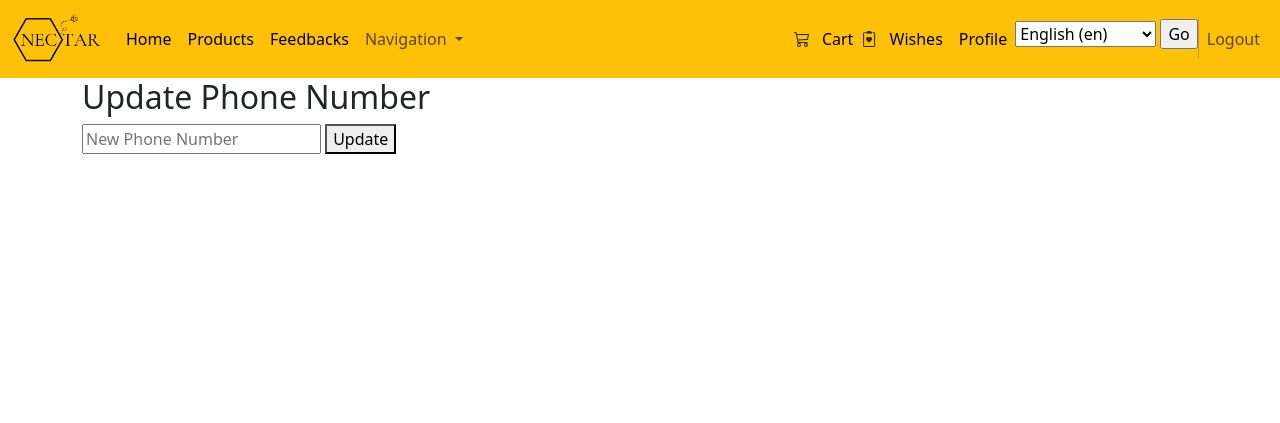
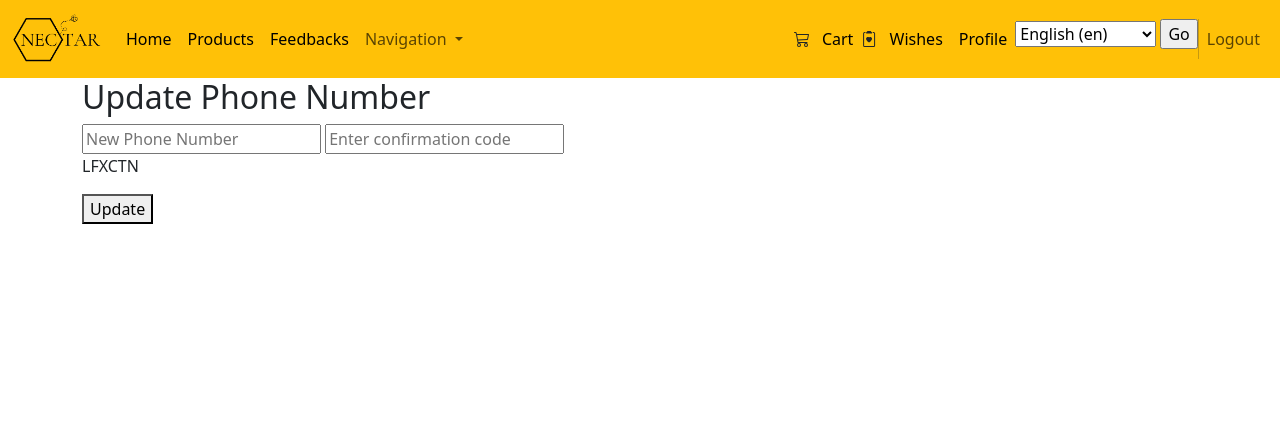
Before and after one commit to smilestar13/HillelSchoolPythonPro, a Django app: page /en/accounts/accounts/update-phone/ in a window 1280 px wide. Shown: the top 423 px of the page. Run offline with Django 4.2, Linux system fonts and the light colour scheme; the visitor is signed in with stand-in values (Sample User, id 1); parts of the project's set-up code (start-up, migrations or seed data) failed here and were passed over; some libraries are stand-ins or nearby versions.

```diff
--- a/accounts/views.py
+++ b/accounts/views.py
@@ -8,6 +8,9 @@ from django.utils.translation import gettext_lazy as _
 from django.views.generic import FormView
 from django.shortcuts import render, redirect
 from django.views import View
+import random
+import string
+import time
 
 from accounts.model_forms import RegistrationForm, AuthenticationForm
 
@@ -45,6 +48,9 @@ class ProfileView(View):
         return render(request, self.template_name, {'user': user})
 
 
+import time
+from django.core.cache import cache
+
 class UpdatePhoneView(View):
     template_name = 'registration/update_phone.html'
 
@@ -53,10 +59,34 @@ class UpdatePhoneView(View):
         return super().dispatch(request, *args, **kwargs)
 
     def get(self, request):
-        return render(request, self.template_name)
+        confirmation_code = cache.get('confirmation_code')
+        current_time = int(time.time())
+
+        if not confirmation_code or (current_time - cache.get('code_generated_time', 0)) >= 60:
+            confirmation_code = ''.join(random.choices(string.ascii_uppercase + string.digits, k=6))
+            cache.set('confirmation_code', confirmation_code, 60)
+            cache.set('code_generated_time', current_time, 60)
+
+        context = {
+            'confirmation_code': confirmation_code
+        }
+        return render(request, self.template_name, context)
 
     def post(self, request):
         user = request.user
-        user.phone = request.POST.get('phone_number')
-        user.save()
-        return redirect('profile')
+        phone = request.POST.get('phone')
+        code = request.POST.get('code')
+        confirmation_code = cache.get('confirmation_code')
+
+        if code == confirmation_code:
+            user.phone = phone
+            user.save()
+            return redirect('profile')
+        else:
+            cache.delete('confirmation_code')
+            cache.delete('code_generated_time')
+            context = {
+                'confirmation_code': confirmation_code,
+                'error_message': 'Invalid confirmation code. Please try again.'
+            }
+            return render(request, self.template_name, context)
--- a/templates/registration/update_phone.html
+++ b/templates/registration/update_phone.html
@@ -4,7 +4,12 @@
     <h2>Update Phone Number</h2>
     <form method="post">
         {% csrf_token %}
-        <input type="text" name="phone_number" placeholder="New Phone Number" required>
+        <input type="text" name="phone" placeholder="New Phone Number" required>
+        <input type="text" name="code" placeholder="Enter confirmation code" required>
+        <p>{{ confirmation_code }}</p>
+        {% if error_message %}
+            <p>{{ error_message }}</p>
+        {% endif %}
         <button type="submit">Update</button>
     </form>
 {% endblock main %}
```
Also changed, not shown: 1 other file.
